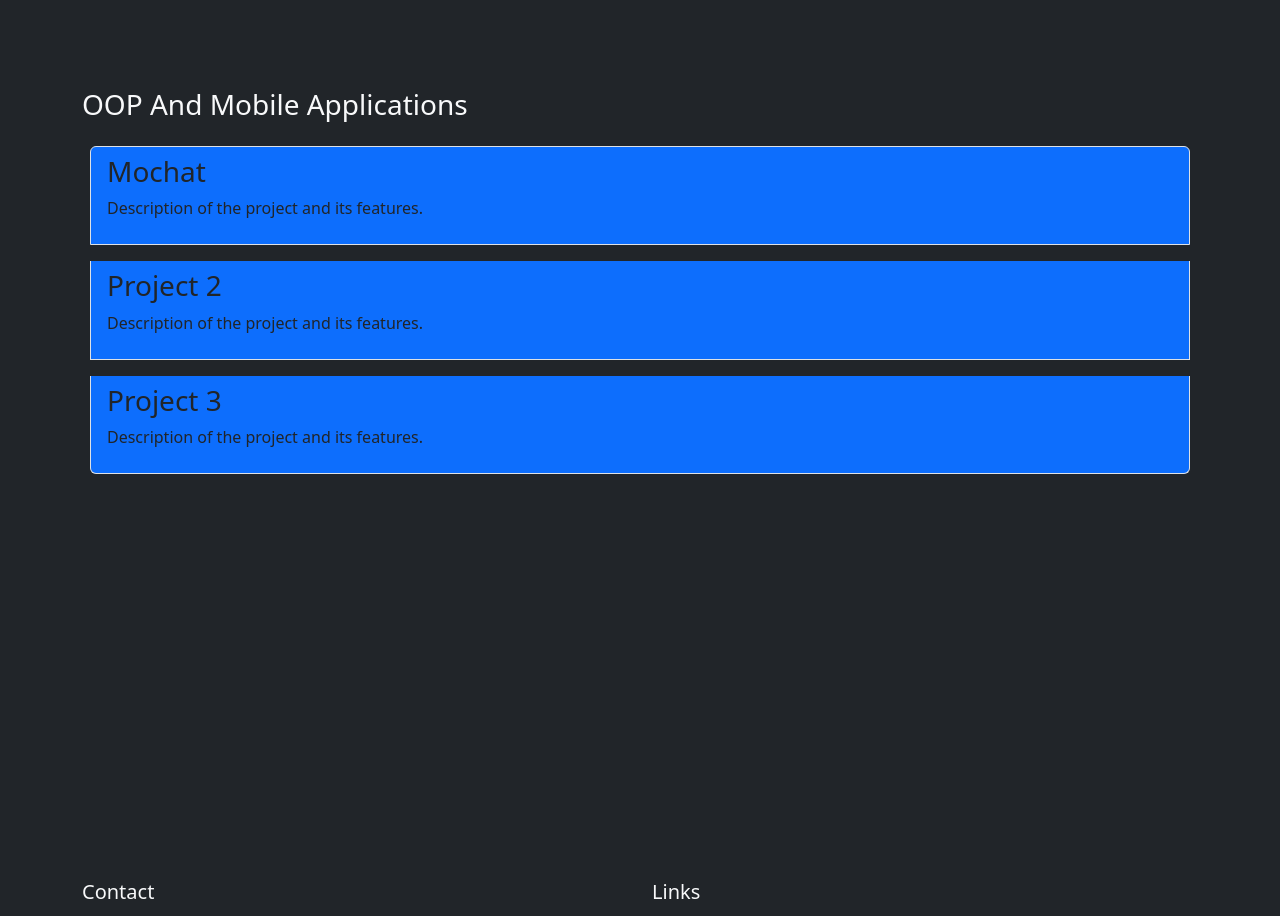
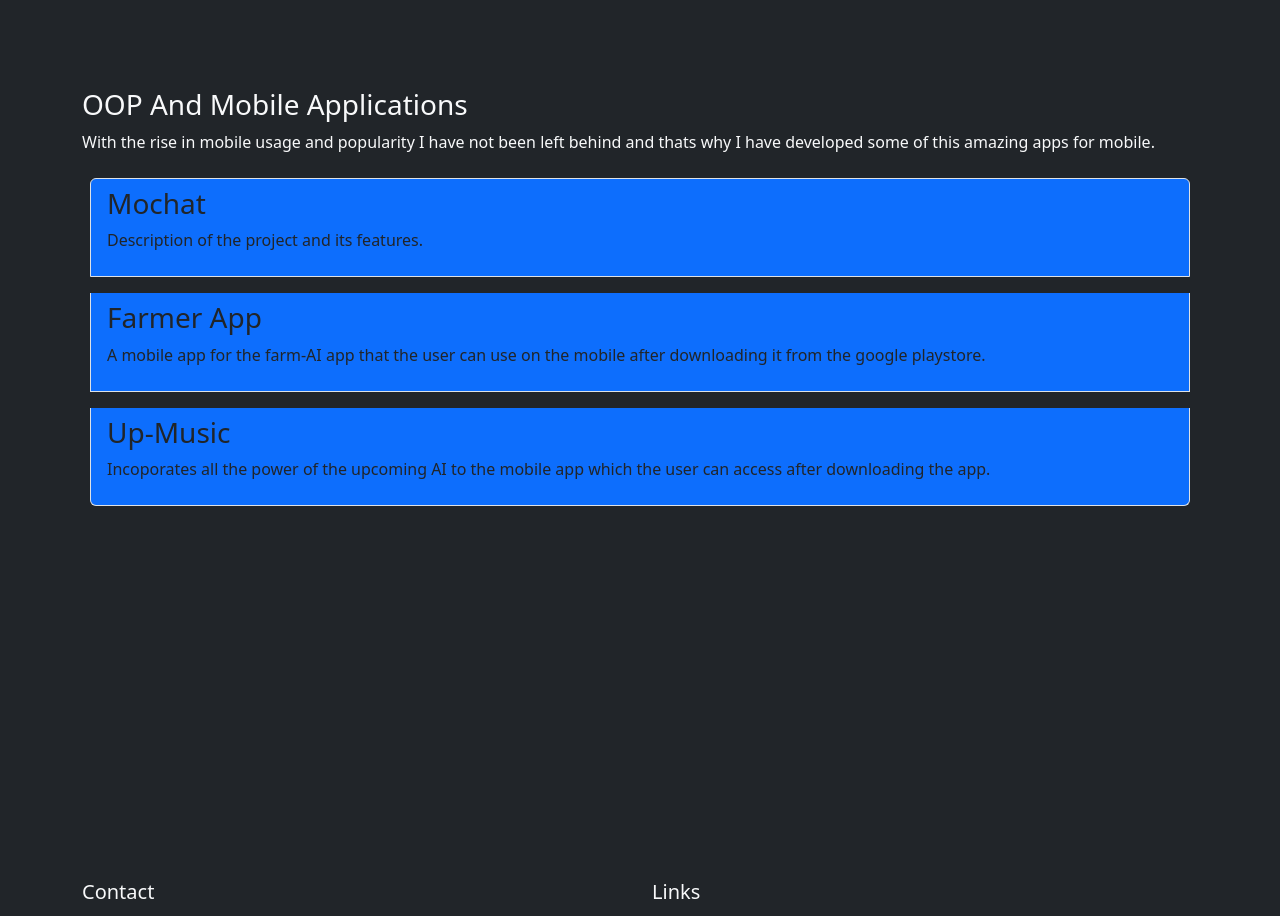
Before and after one commit to Alidantech/potfolio, a React (Create React App) app: page /projects in a window 1280 px wide. Shown: the part 2880-3796 px from the top of the page. Built offline with nearby package versions, Linux system fonts and the light colour scheme.

Commit message:
add details

```diff
--- a/src/components/Projects.js
+++ b/src/components/Projects.js
@@ -80,19 +80,19 @@ const Projects = () => {
       </section>
       <section>
         <h3>OOP And Mobile Applications</h3>
-        <p></p>
+        <p>With the rise in mobile usage and popularity I have not been left behind and thats why I have developed some of this amazing apps for mobile.</p>
         <ul className="list-group">
           <li className="list-group-item m-2 bg-primary">
             <h3>Mochat</h3>
             <p>Description of the project and its features.</p>
           </li>
           <li className="list-group-item m-2 bg-primary">
-            <h3>Project 2</h3>
-            <p>Description of the project and its features.</p>
+            <h3>Farmer App</h3>
+            <p>A mobile app for the farm-AI app that the user can use on the mobile after downloading it from the google playstore.</p>
           </li>
           <li className="list-group-item m-2 bg-primary">
-            <h3>Project 3</h3>
-            <p>Description of the project and its features.</p>
+            <h3>Up-Music</h3>
+            <p>Incoporates all the power of the upcoming AI to the mobile app which the user can access after downloading the app.</p>
           </li>
         </ul>
       </section>
```
